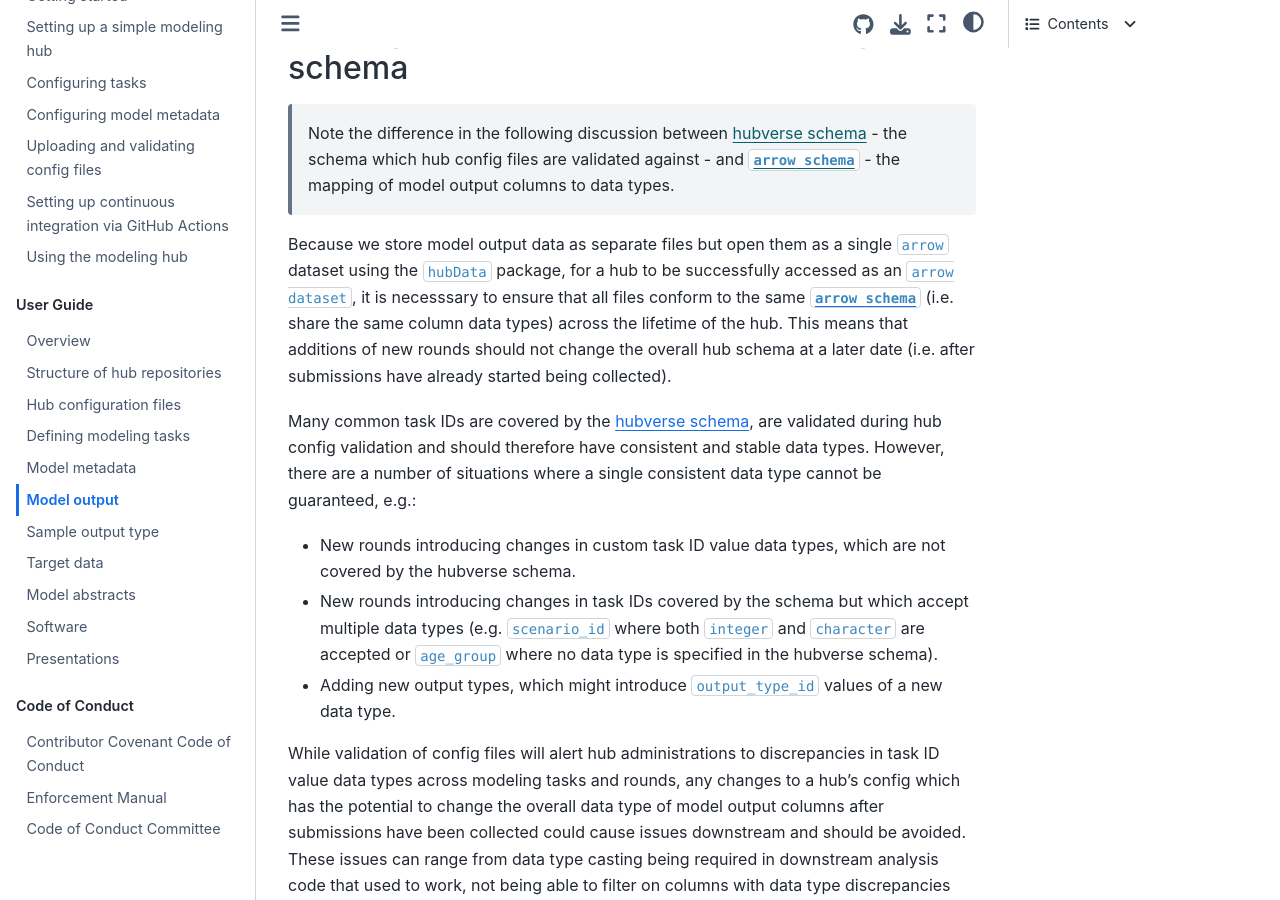
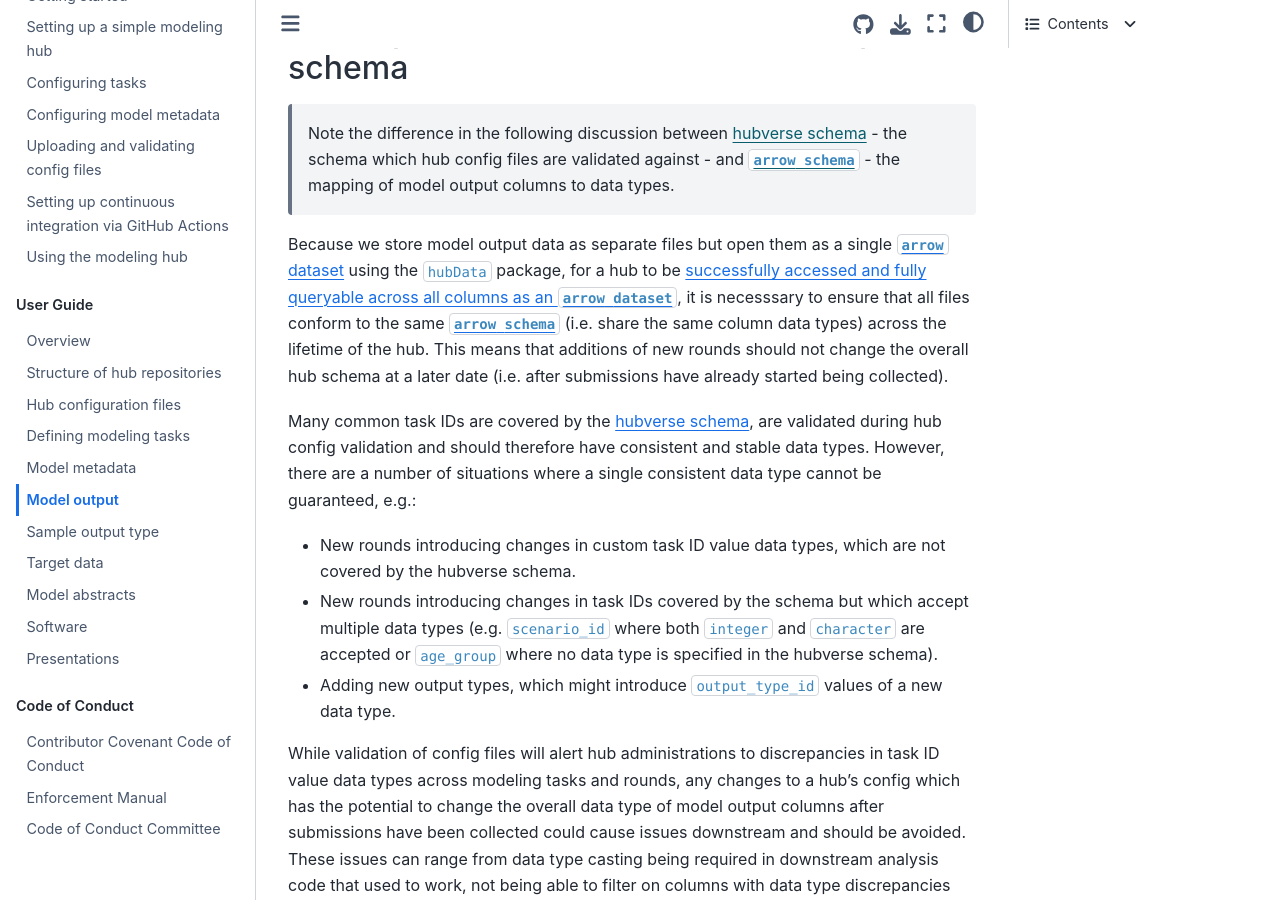
Before and after one commit to hubverse-org/hubDocs, a Sphinx documentation site: the page built from docs/source/user-guide/model-output.md, in a window 1280 px wide and 900 px high, scrolled down 5271 px. Built offline with Sphinx 7.4.7 and the Sphinx Book theme 1.1.4, drawn with Linux system fonts in a browser that asks for light colours; comment, search, counter and statistics services are not loaded.

Commit message:
Clarify what expectation of successful interaction with hub data is

```diff
--- a/docs/source/user-guide/model-output.md
+++ b/docs/source/user-guide/model-output.md
@@ -128,7 +128,7 @@ Validation of forecast values occurs in two steps:
 
 > Note the difference in the following discussion between [hubverse schema](https://github.com/hubverse-org/schemas) - the schema which hub config files are validated against - and [`arrow schema`](https://arrow.apache.org/docs/11.0/r/reference/Schema.html) - the mapping of model output columns to data types.
 
-Because we store model output data as separate files but open them as a single `arrow` dataset using the `hubData` package, for a hub to be successfully accessed as an `arrow dataset`, it is necesssary to ensure that all files conform to the same [`arrow schema`](https://arrow.apache.org/docs/11.0/r/reference/Schema.html) (i.e. share the same column data types) across the lifetime of the hub. This means that additions of new rounds should not change the overall hub schema at a later date (i.e. after submissions have already started being collected).
+Because we store model output data as separate files but open them as a single [`arrow` dataset](https://arrow.apache.org/docs/r/reference/Dataset.html) using the `hubData` package, for a hub to be [successfully accessed and fully queryable across all columns as an `arrow dataset`](https://arrow.apache.org/docs/r/articles/dataset.html), it is necesssary to ensure that all files conform to the same [`arrow schema`](https://arrow.apache.org/docs/11.0/r/reference/Schema.html) (i.e. share the same column data types) across the lifetime of the hub. This means that additions of new rounds should not change the overall hub schema at a later date (i.e. after submissions have already started being collected).
 
 Many common task IDs are covered by the [hubverse schema](#model-tasks-tasks-json-interactive-schema), are validated during hub config validation and should therefore have consistent and stable data types. However, there are a number of situations where a single consistent data type cannot be guaranteed, e.g.:
 - New rounds introducing changes in custom task ID value data types, which are not covered by the hubverse schema.
```
